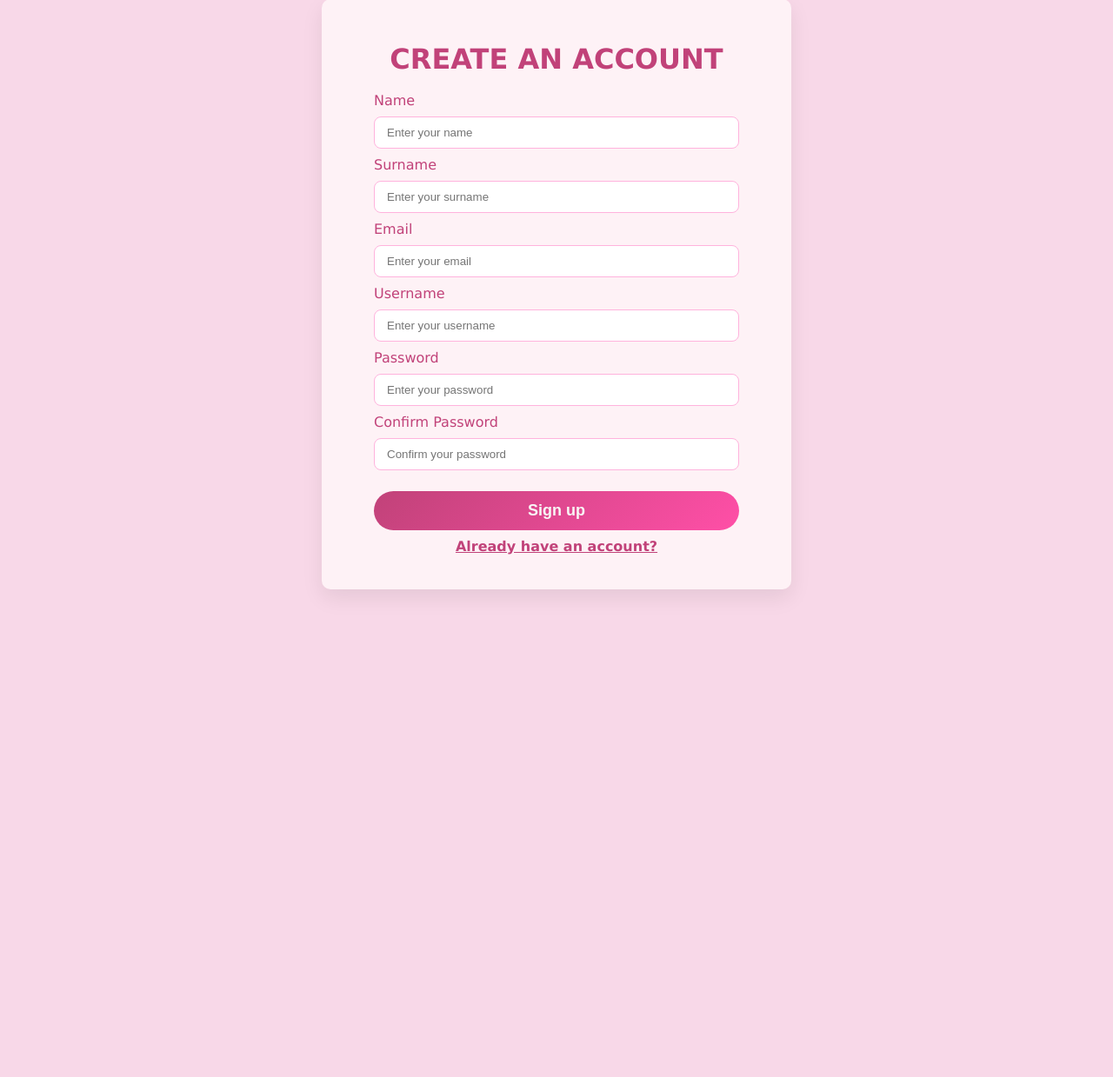
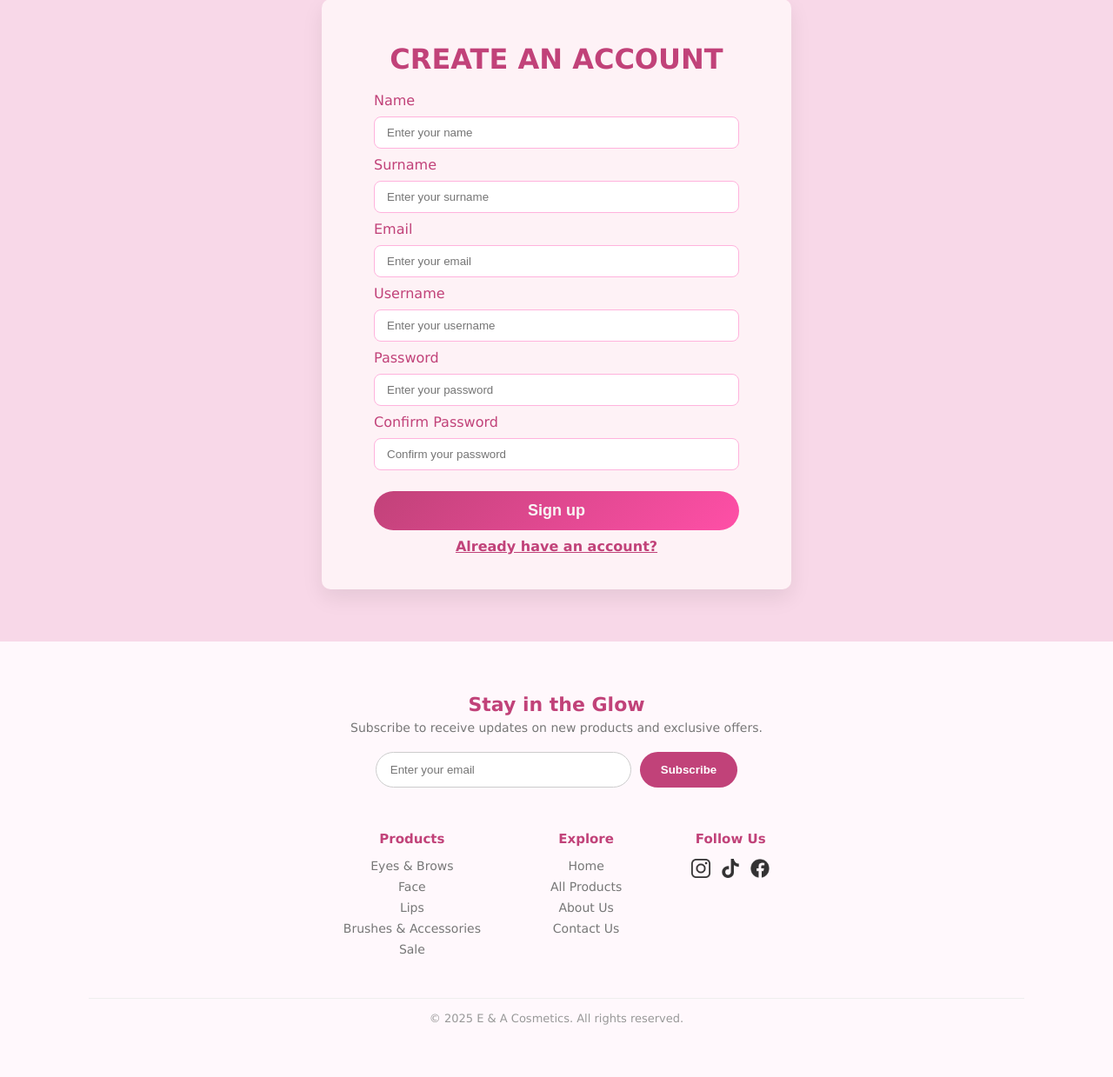
Before and after one commit to ahmetierta/ea-cosmetics, a PHP site: page /signup.html in a window 1280 px wide. Shown: the part 129-1368 px from the top of the page at 87% size. Before the commit the page ends 812 px from the top, so only its background shows below. Run offline with PHP 8.4, Linux system fonts and the light colour scheme.

Commit message:
footer-all pages

```diff
--- a/signup.html
+++ b/signup.html
@@ -42,6 +42,47 @@
         </form>
         </div>
     </div>
+    <footer class="footer">
+        <div class="footer-newsletter">
+            <h3>Stay in the Glow</h3>
+            <p>Subscribe to receive updates on new products and exclusive offers.</p>
+            <form class="newsletter-form">
+                <input type="email" placeholder="Enter your email" required>
+                <button type="submit">Subscribe</button>
+            </form>
+        </div>
+        <div class="footer-nav">
+            <div class="footer-column">
+                <h4>Products</h4>
+                <a href="products.html#eyes-brows">Eyes & Brows</a>
+                <a href="products.html#face">Face</a>
+                <a href="products.html#lips">Lips</a>
+                <a href="products.html#brushes">Brushes & Accessories</a>
+                <a href="products.html#sale">Sale</a>
+            </div>
+            <div class="footer-column">
+                <h4>Explore</h4>
+                <a href="index.html">Home</a>
+                <a href="products.html">All Products</a>
+                <a href="aboutus.html">About Us</a>
+                <a href="contactus.html">Contact Us</a>
+            </div>
+
+            <div class="footer-column">
+                <h4>Follow Us</h4>
+                <div class="social-links">
+                    <a href=""><img src="img/ig.png" alt="Instagram"></a>
+                    <a href=""><img src="img/tiktok.png" alt="Tiktok"></a>
+                    <a href=""><img src="img/fb.png" alt="Facebook"></a>
+                </div>
+
+            </div>
+
+        </div>
+        <div class="footer-bottom">
+            <p>© 2025 E & A Cosmetics. All rights reserved.</p>
+        </div>
+    </footer>
 
 </body>
 </html>
--- a/style1.css
+++ b/style1.css
@@ -105,3 +105,91 @@ header{
     transform: translateY(-1px);
     box-shadow: 0 8px 18px rgba(0,0,0,0.12);
 }
+.footer{
+    background-color: #FFF8FC;
+    padding: 60px 8%;
+    margin-top: 0;
+    text-align: center;
+}
+.footer-newsletter h3{
+    font-size: 22px;
+    font-weight: 700;
+    color: #C14279;
+    margin-bottom: 6px;
+}
+.footer-newsletter p{
+    font-size: 14px;
+    color: #777;
+    margin-bottom: 20px;
+}
+.newsletter-form{
+    display: flex;
+    justify-content: center;
+    gap: 10px;
+}
+.newsletter-form input{
+    padding: 12px 16px;
+    width: 260px;
+    border-radius: 999px;
+    border: 1px solid #ccc;
+    outline: none;
+}
+.newsletter-form button{
+    padding: 12px 24px;
+    border-radius: 999px;
+    background-color: #C14279;
+    color: #fff;
+    border: none;
+    font-weight: 600;
+    cursor: pointer;
+}
+.newsletter-form button:hover{
+    background-color: #a32f63;
+}
+.footer-nav{
+    margin-top: 50px;
+    display: flex;
+    justify-content: center;
+    gap: 80px;
+    flex-wrap: wrap;
+}
+.footer-column h4{
+    font-size: 15px;
+    color: #C14279;
+    margin-bottom: 14px;
+    font-weight: 700;
+}
+.footer-column a{
+    display: block;
+    text-decoration: none;
+    font-size: 14px;
+    color: #777;
+    margin-bottom: 8px;
+    transition:0.2s;
+}
+.footer-column a:hover{
+    color: #C14279;
+}
+.social-links{
+    display: flex;
+    gap: 12px;
+    justify-content: center;
+}
+.social-links img{
+    width: 22px;
+    height: 22px;
+    opacity: 0.8;
+    transition: 0.2s;
+}
+.social-links img:hover{
+    opacity: 1;
+}
+.footer-bottom{
+    margin-top: 40px;
+    padding-top: 15px;
+    border-top: 1px solid #eee;
+}
+.footer-bottom p{
+    font-size: 13px;
+    color: #999;
+}
```
Also changed, not shown: products.html (+40 -0 lines), style2.css (+88 -0 lines).
